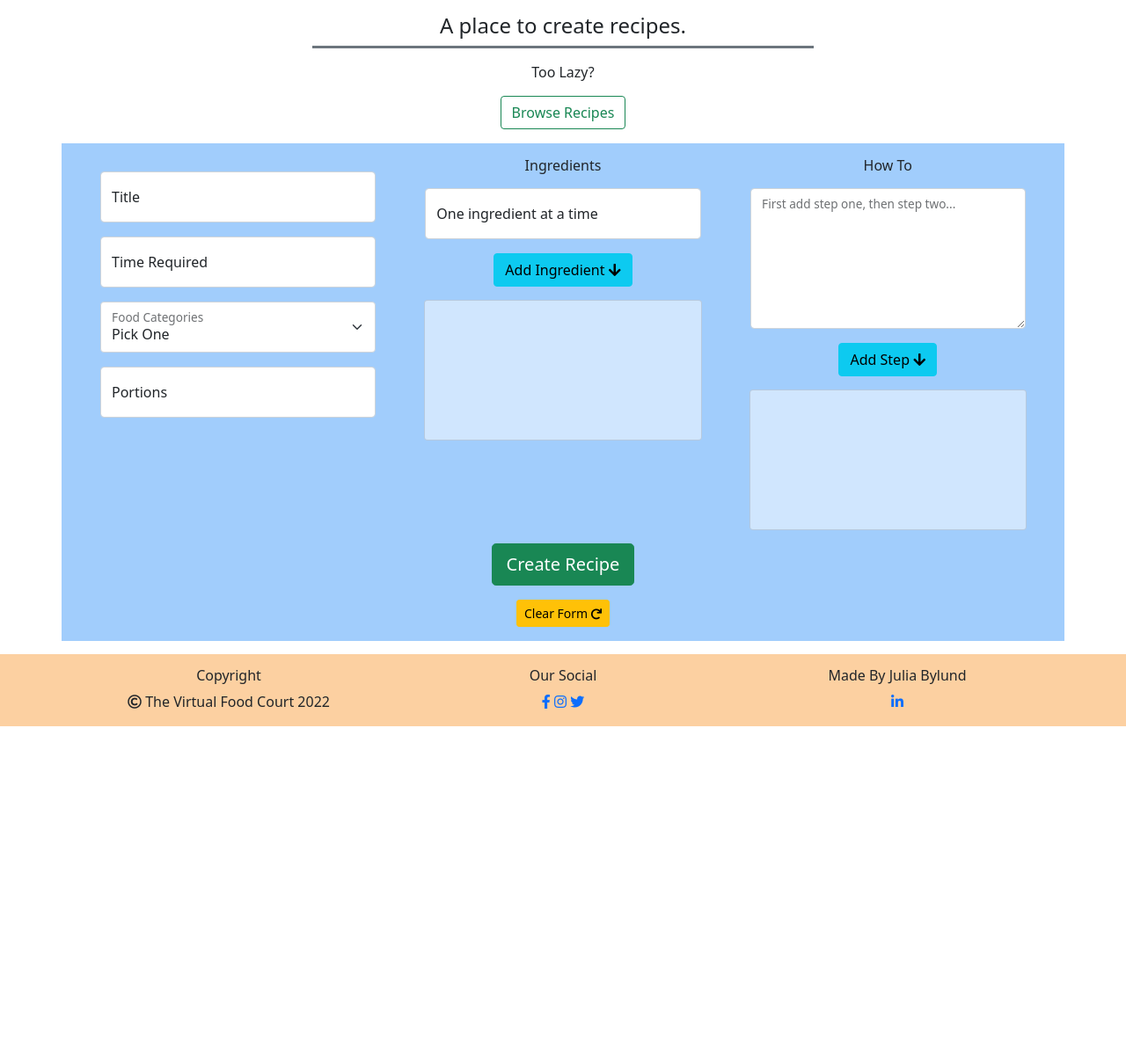
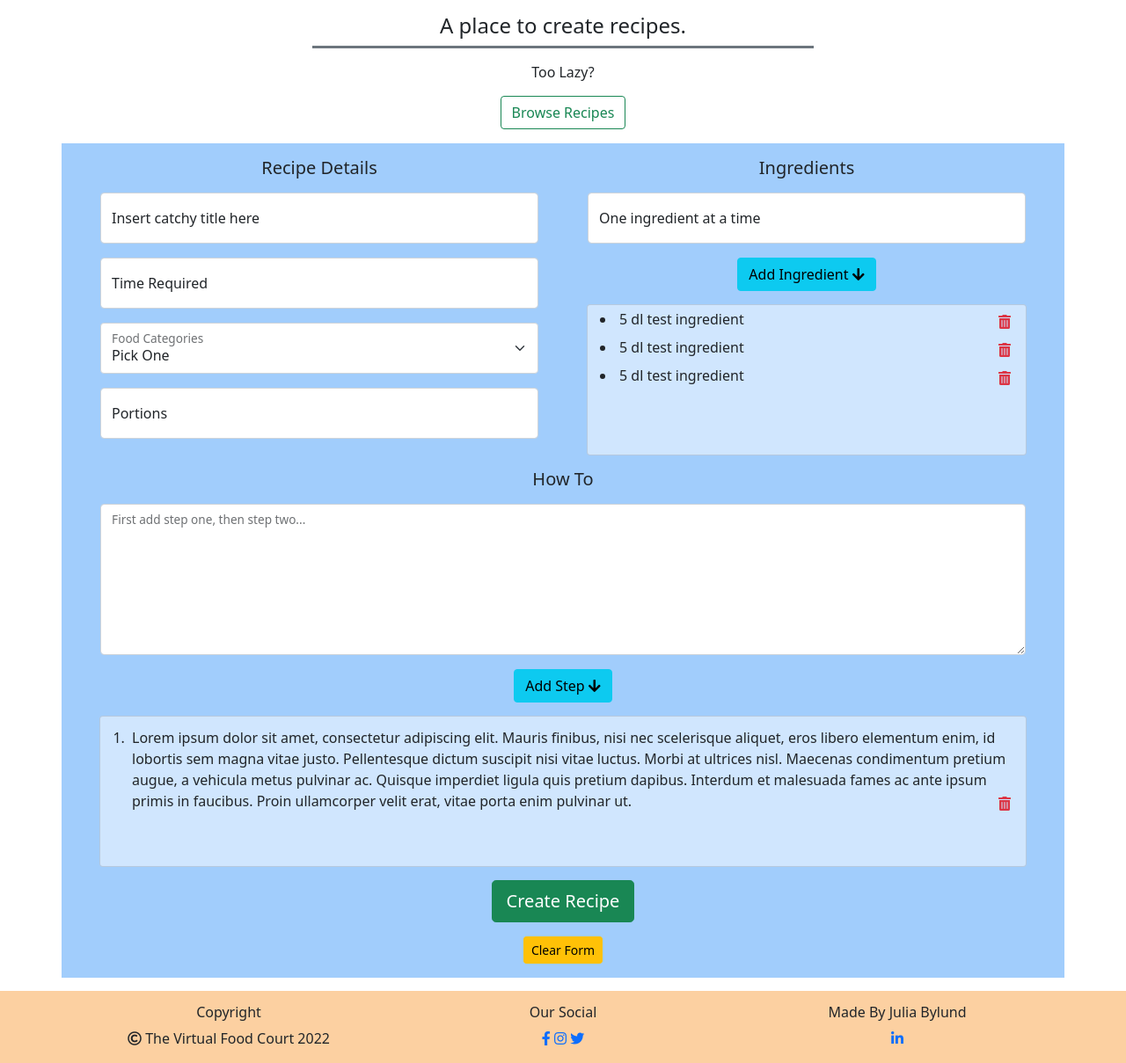
Before and after one commit to Code-Institute-Submissions/JuliaByl-the-virtual-food-court, a Flask app: page /create-recipe in a window 1280 px wide. Shown: the part 151-1360 px from the top of the page at 88% size. Before the commit the page ends 977 px from the top, so only its background shows below. Run offline with Flask 2, Linux system fonts and the light colour scheme; the visitor is signed in with stand-in values (Sample User, id 1); some libraries are stand-ins or nearby versions.

Commit message:
finish formatting create-recipe card

```diff
--- a/static/css/style.css
+++ b/static/css/style.css
@@ -53,7 +53,7 @@ a {
 /* create recipe page */
 
 .how-to-form, .how-to-form textarea, .create-recipe-card {
-    min-height: 20vh;
+    min-height: 21.5vh;
 }
 
 /* register and login page */
--- a/templates/create-recipe.html
+++ b/templates/create-recipe.html
@@ -13,12 +13,14 @@ Too Lazy?
 {% block content%}
 
 <div class="container main-container text-center">
-    <form class="row row-cols-md-3 row-cols-1 p-3" action="{{ url_for('create_recipe') }}" method="POST">
+    <!--TODO: when submitting the form, send all the info to the databases-->
+    <form class="row row-cols-md-2 row-cols-1 p-3" action="{{ url_for('create_recipe') }}" method="POST">
         <div class="col">
             <!--title-->
+            <h5>Recipe Details</h5>
             <div class="form-floating m-3">
                 <input class="form-control" id="title" name="title" type="text" placeholder="Title">
-                <label for="title">Title</label>
+                <label for="title">Insert catchy title here</label>
             </div>
             <!--time required-->
             <div class="form-floating m-3">
@@ -39,13 +41,13 @@ Too Lazy?
             </div>
             <!--portions-->
             <div class="form-floating m-3">
-                <input class="form-control" id="portions" name="portions" type="text" placeholder="Portions">
+                <input class="form-control" id="portions" name="portions" type="number" placeholder="Portions">
                 <label for="portions">Portions</label>
             </div>
         </div>
         <!--add ingredients section-->
         <div class="col">
-            <h6>Ingredients</h6>
+            <h5>Ingredients</h5>
             <div class="form-floating m-3">
                 <input class="form-control" id="ingredients" name="ingredients" type="text" placeholder="Ingredients">
                 <label for="portions">One ingredient at a time</label>
@@ -55,11 +57,29 @@ Too Lazy?
                 <i class="fas fa-arrow-down"></i>
             </button>
             <br>
-            <div class="card create-recipe-card"></div>
+            <!--how to sections card-->
+            <div class="card create-recipe-card">
+                <ul>
+                    <!--TODO: need to generate a new list item and array item per ingredient added
+                    + remove the list and array item when clicking on the trash can -->
+                    <li class="p-1 text-start">
+                        5 dl test ingredient
+                        <button class="fas fa-trash-alt float-end text-danger btn"></button>
+                    </li>
+                    <li class="p-1 text-start">
+                        5 dl test ingredient
+                        <button class="fas fa-trash-alt float-end text-danger btn"></button>
+                    </li>
+                    <li class="p-1 text-start">
+                        5 dl test ingredient
+                        <button class="fas fa-trash-alt float-end text-danger btn"></button>
+                    </li>
+                </ul>
+            </div>
         </div>
         <!--how to section-->
-        <div class="col">
-            <h6>How To</h6>
+        <div class="col col-md-12">
+            <h5>How To</h5>
             <div class="form-floating m-3 how-to-form">
                 <textarea class="form-control" name="how_to" id="how_to"></textarea>
                 <label for="how_to">First add step one, then step two...</label>
@@ -69,18 +89,30 @@ Too Lazy?
                 <i class="fas fa-arrow-down"></i>
             </button>
             <br>
-            <div class="card create-recipe-card"></div>
+            <div class="card create-recipe-card">
+                <ol>
+                    <!--TODO: need to generate a new list item and array item per section added
+                    + remove the list and array item when clicking on the trash can -->
+                    <li class="p-1 text-start mt-2">
+                        Lorem ipsum dolor sit amet, consectetur adipiscing elit. Mauris finibus, nisi nec scelerisque
+                        aliquet, eros libero elementum enim, id lobortis sem magna vitae justo. Pellentesque dictum
+                        suscipit nisi vitae luctus. Morbi at ultrices nisl. Maecenas condimentum pretium augue, a
+                        vehicula metus pulvinar ac. Quisque imperdiet ligula quis pretium dapibus. Interdum et malesuada
+                        fames ac ante ipsum primis in faucibus. Proin ullamcorper velit erat, vitae porta enim pulvinar
+                        ut.
+                        <button class="fas fa-trash-alt float-end text-danger btn"></button>
+                    </li>
+                </ol>
+            </div>
         </div>
         <!--Submit button-->
-        <div class="col-md-12 mb-3">
+        <div class="col-md-12 col-lg-12 mb-3">
             <button class="btn btn-success btn-lg">Create Recipe</button>
         </div>
+        <br>
         <!--clear form button-->
-        <div class="col-md-12">
-            <button class="btn btn-warning btn-sm">
-                Clear Form
-                <i class="fas fa-redo fa-sm"></i>
-            </button>
+        <div class="col-md-12 col-lg-12">
+            <button class="btn btn-warning btn-sm">Clear Form </button>
         </div>
     </form>
 </div>
```
